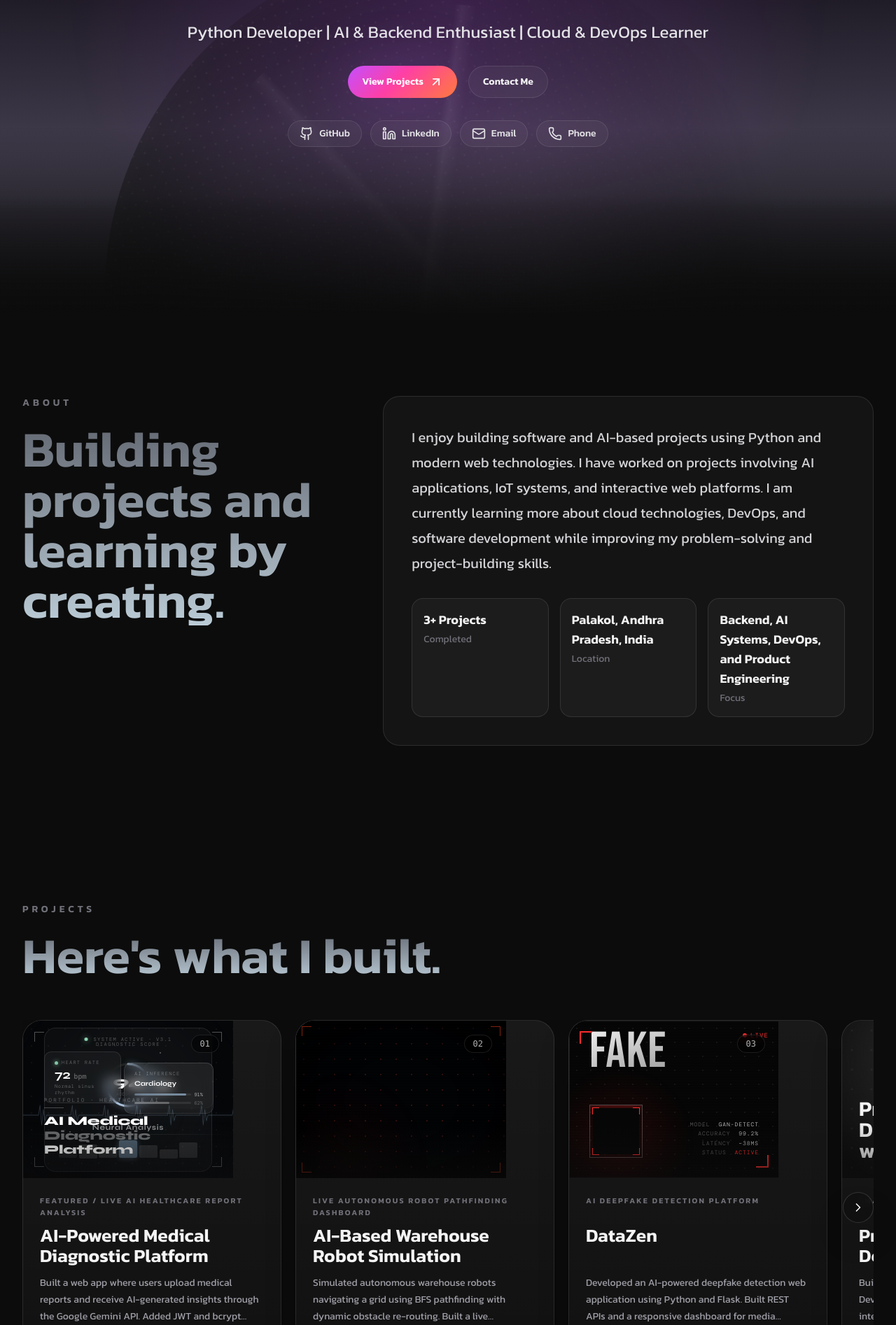
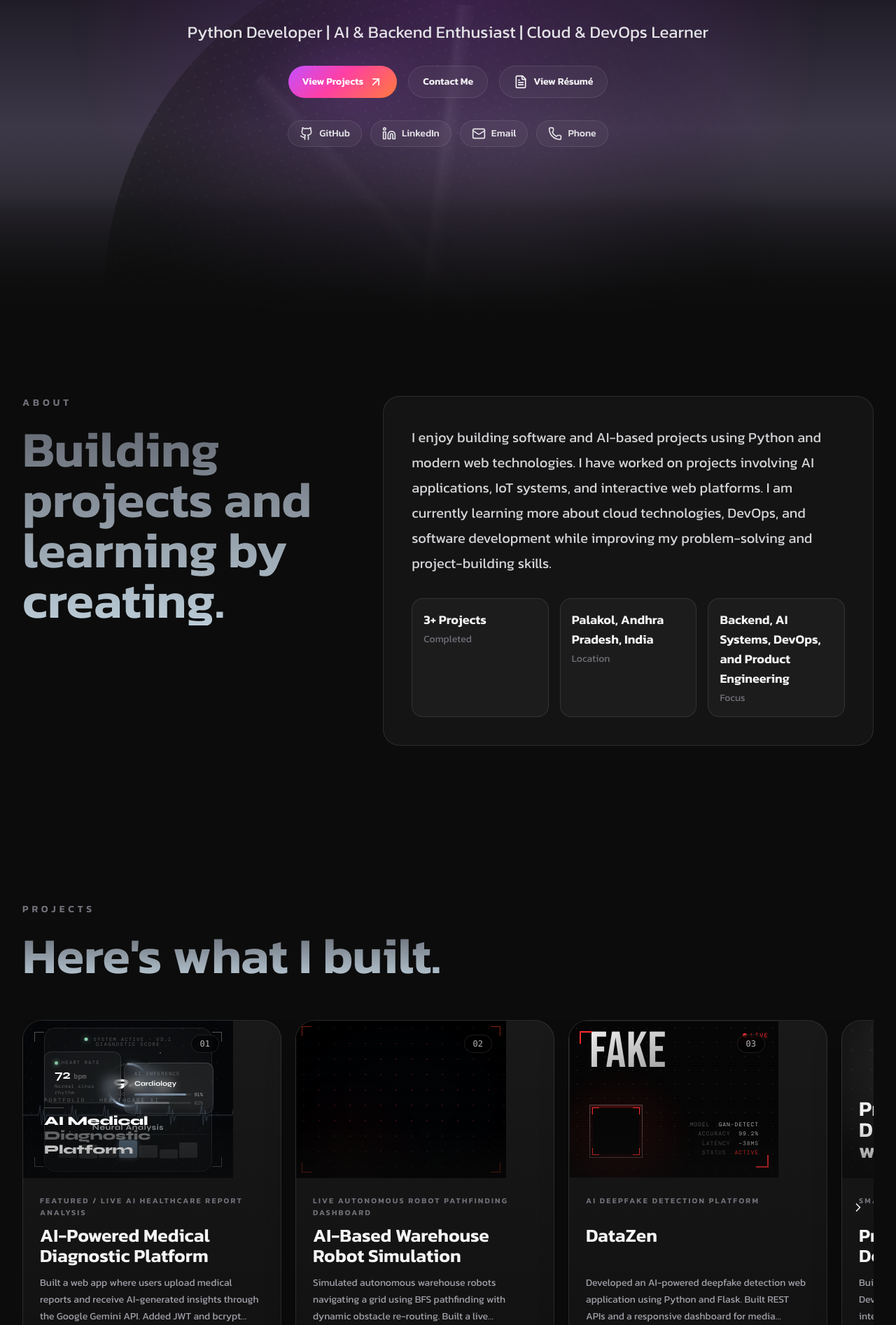
Before and after one commit to kadalikrishna/krishna_portfilo, a React (Vite) app: page / in a window 1280 px wide. Shown: the part 346-2240 px from the top of the page at 70% size. Built offline with nearby package versions, Linux system fonts and the light colour scheme; a web font is replaced by a local one.

Commit message:
Add resume actions and simplify scroll controls

```diff
--- a/src/components/Footer.tsx
+++ b/src/components/Footer.tsx
@@ -1,4 +1,4 @@
-import { Copy } from "lucide-react";
+import { Copy, Download } from "lucide-react";
 import { usePortfolio } from "../hooks/usePortfolio";
 import { SocialLinks } from "./SocialLinks";
 
@@ -58,6 +58,14 @@ export function Footer() {
               </button>
             ) : null}
             {profile.social.phone ? <a href={`tel:${profile.social.phone}`} className="glass-button">{profile.social.phone}</a> : null}
+            <a
+              href={profile.resumeUrl}
+              download={profile.resumeDownloadName}
+              className="glass-button"
+              aria-label="Download résumé as a PDF"
+            >
+              <Download className="h-4 w-4" /> Download Résumé
+            </a>
           </div>
           <div className="mt-5">
             <SocialLinks social={profile.social} compact />
--- a/src/components/HeroSection.tsx
+++ b/src/components/HeroSection.tsx
@@ -1,5 +1,5 @@
 import { motion } from "framer-motion";
-import { ArrowUpRight } from "lucide-react";
+import { ArrowUpRight, FileText } from "lucide-react";
 import { usePortfolio } from "../hooks/usePortfolio";
 import { SocialLinks } from "./SocialLinks";
 
@@ -48,6 +48,15 @@ export function HeroSection() {
             <a href="#contact" className="glass-button">
               Contact Me
             </a>
+            <a
+              href={profile.resumeUrl}
+              target="_blank"
+              rel="noreferrer"
+              className="glass-button"
+              aria-label="View résumé in a new tab"
+            >
+              <FileText className="h-5 w-5" /> View Résumé
+            </a>
           </motion.div>
           <motion.div
             initial={{ opacity: 0, y: 24 }}
--- a/src/components/HorizontalScrollRow.tsx
+++ b/src/components/HorizontalScrollRow.tsx
@@ -61,7 +61,7 @@ export function HorizontalScrollRow({ children, className = "", ariaLabel }: Hor
         <button
           type="button"
           onClick={() => scrollByDirection(-1)}
-          className="absolute left-0 top-1/2 z-20 grid h-11 w-11 -translate-y-1/2 place-items-center rounded-full border border-white/15 bg-[#101010]/85 text-zinc-100 shadow-2xl shadow-black/40 backdrop-blur transition hover:border-white/30 hover:bg-white/[0.12] focus:outline-none focus:ring-2 focus:ring-white/35"
+          className="absolute left-0 top-1/2 z-20 grid h-11 w-11 -translate-y-1/2 place-items-center text-zinc-100 transition hover:scale-110 hover:text-white focus:outline-none focus-visible:ring-2 focus-visible:ring-white/35"
           aria-label={ariaLabel.replace("right", "left")}
         >
           <ChevronLeft className="h-5 w-5" />
@@ -71,7 +71,7 @@ export function HorizontalScrollRow({ children, className = "", ariaLabel }: Hor
         <button
           type="button"
           onClick={() => scrollByDirection(1)}
-          className="absolute right-0 top-1/2 z-20 grid h-11 w-11 -translate-y-1/2 place-items-center rounded-full border border-white/15 bg-[#101010]/85 text-zinc-100 shadow-2xl shadow-black/40 backdrop-blur transition hover:border-white/30 hover:bg-white/[0.12] focus:outline-none focus:ring-2 focus:ring-white/35"
+          className="absolute right-0 top-1/2 z-20 grid h-11 w-11 -translate-y-1/2 place-items-center text-zinc-100 transition hover:scale-110 hover:text-white focus:outline-none focus-visible:ring-2 focus-visible:ring-white/35"
           aria-label={ariaLabel}
         >
           <ChevronRight className="h-5 w-5" />
--- a/src/data/portfolio.json
+++ b/src/data/portfolio.json
@@ -9,6 +9,8 @@
                     "yearsOfExperience":  "3+ Projects",
                     "aboutHeading":  "Building projects and learning by creating.",
                     "bio":  "I enjoy building software and AI-based projects using Python and modern web technologies. I have worked on projects involving AI applications, IoT systems, and interactive web platforms. I am currently learning more about cloud technologies, DevOps, and software development while improving my problem-solving and project-building skills.",
+                    "resumeUrl":  "/resume/kadali-naga-sri-krishna-resume.pdf",
+                    "resumeDownloadName":  "Kadali-Naga-Sri-Krishna-Resume.pdf",
                     "avatarSvg":  "\u003csvg viewBox=\u00270 0 240 240\u0027 xmlns=\u0027http://www.w3.org/2000/svg\u0027\u003e\u003cdefs\u003e\u003clinearGradient id=\u0027g\u0027 x1=\u00270\u0027 x2=\u00271\u0027 y1=\u00270\u0027 y2=\u00271\u0027\u003e\u003cstop stop-color=\u0027#f5f7fb\u0027/\u003e\u003cstop offset=\u00270.45\u0027 stop-color=\u0027#b8c5d9\u0027/\u003e\u003cstop offset=\u00271\u0027 stop-color=\u0027#ff7a3d\u0027/\u003e\u003c/linearGradient\u003e\u003c/defs\u003e\u003crect width=\u0027240\u0027 height=\u0027240\u0027 rx=\u002764\u0027 fill=\u0027#111\u0027/\u003e\u003ccircle cx=\u0027120\u0027 cy=\u002796\u0027 r=\u002746\u0027 fill=\u0027url(#g)\u0027/\u003e\u003cpath d=\u0027M48 206c10-46 40-72 72-72s62 26 72 72\u0027 fill=\u0027url(#g)\u0027 opacity=\u00270.88\u0027/\u003e\u003cpath d=\u0027M34 45h172v150H34z\u0027 fill=\u0027none\u0027 stroke=\u0027rgba(255,255,255,.16)\u0027 stroke-width=\u00272\u0027/\u003e\u003c/svg\u003e",
                     "social":  {
                                    "github":  "https://github.com/kadalikrishna",
--- a/src/types/portfolio.ts
+++ b/src/types/portfolio.ts
@@ -18,6 +18,8 @@ export type Profile = {
   aboutHeading: string;
   bio: string;
   avatarSvg: string;
+  resumeUrl: string;
+  resumeDownloadName: string;
   social: SocialLinks;
 };
 
```
Also changed, not shown: 1 other file (tests, documents, lock files or other folders).
